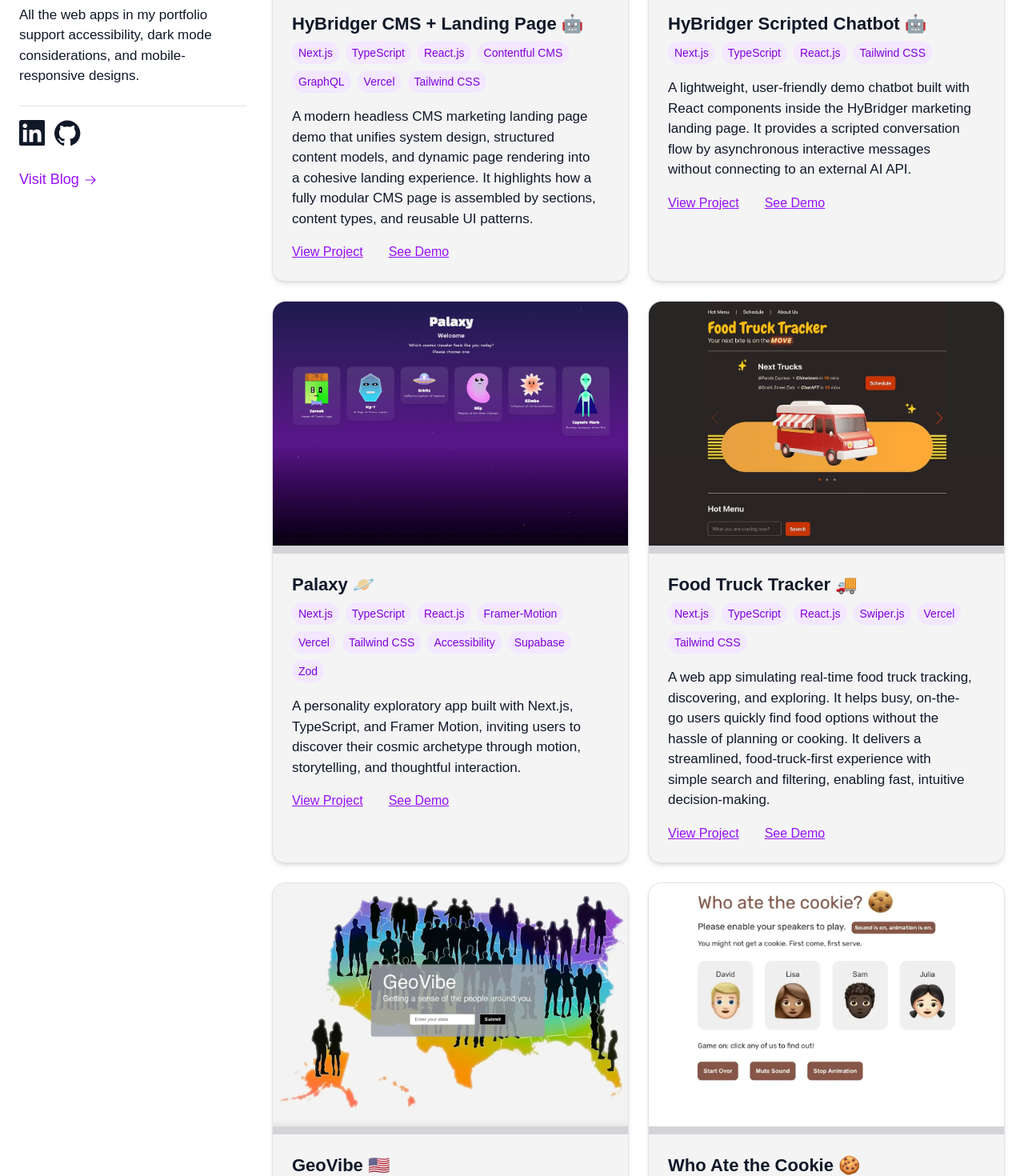
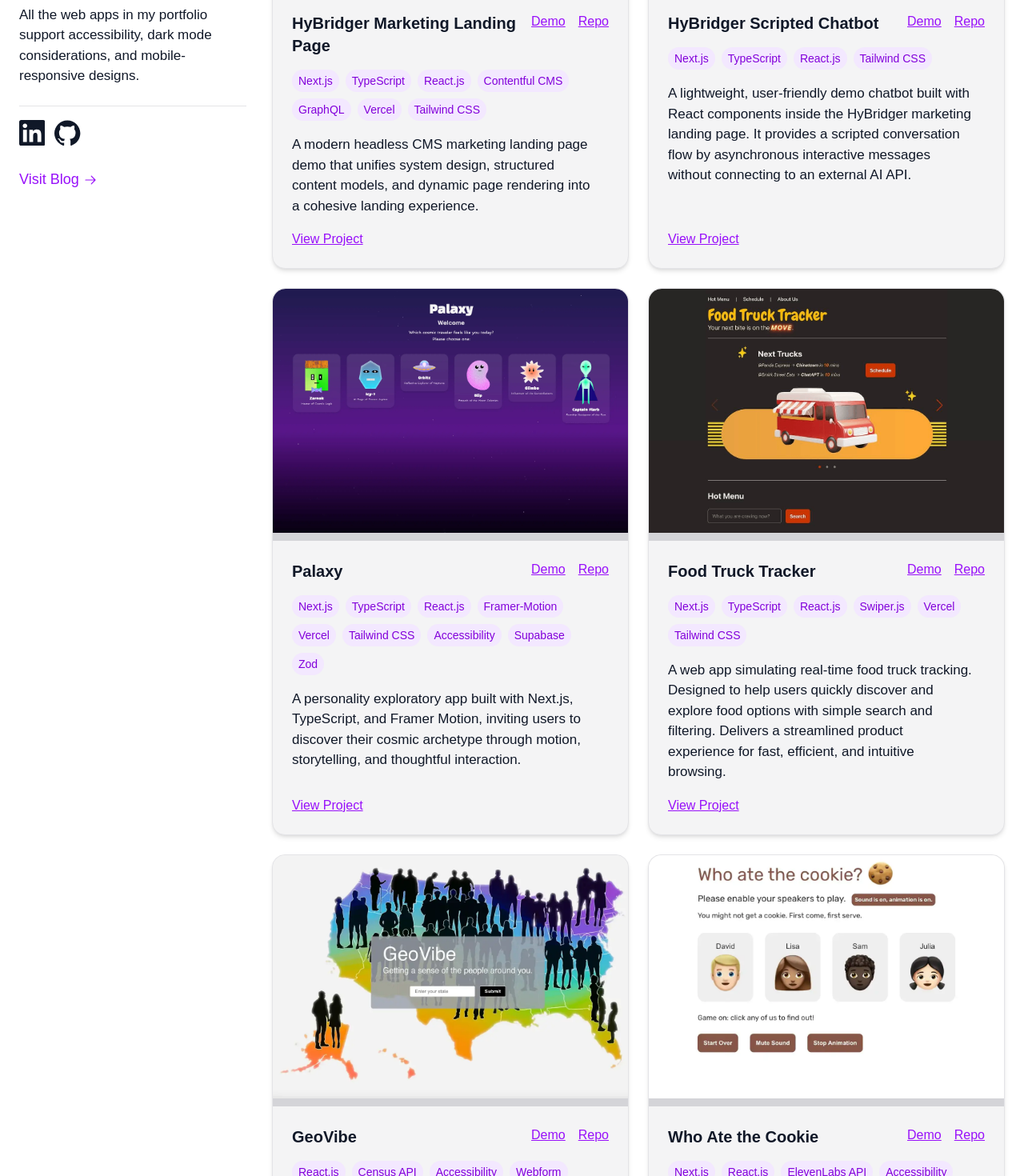
Before and after one commit to zcdev/my-portfolio, a Next.js app: page / in a window 1280 px wide. Shown: the part 400-1870 px from the top of the page at 80% size. Built offline with nearby package versions, Linux system fonts and the light colour scheme.

Commit message:
style(ui): update portfolio layout, styles, MDX data, and add repo links to project cards

```diff
--- a/src/app/content/docs/clicky-owls.mdx
+++ b/src/app/content/docs/clicky-owls.mdx
@@ -1,10 +1,11 @@
 ---
 id: 8
-title: "Clicky Owls 🦉"
+title: "Clicky Owls"
 slug: "clicky-owls"
 tech: ["React.js", "Vercel", "React Confetti", "Framer Motion", "Vite", "Accessibility", "CSS Grid", "Flexbox"]
 description: "A lighthearted game built with React.js. Players must click through randomly shuffled owls without repetition, encouraging them to sharpen their focus and strategic memory recall."
 demo: "clicky-owls.vercel.app"
+repo: "github.com/zcdev/clicky-owls"
 ---
 
 ![Clicky Owls project screenshot](/assets/clicky-owls.webp)
--- a/src/app/content/docs/easter-eggs-festival.mdx
+++ b/src/app/content/docs/easter-eggs-festival.mdx
@@ -1,6 +1,6 @@
 ---
 id: 7
-title: "Easter Eggs Festival 🐣"
+title: "Easter Eggs Festival"
 slug: "easter-eggs-festival"
 tech: ["React.js", "TypeScript", "Vite", "Audio", "Accessibility", "CSS Grid", "Flexbox", "Mobile-first", "Dark Mode", "Vercel"]
 description: "A strategic number-memory game built with React.js. Features custom sound design that is both accessible and user-friendly, creating a fun and inclusive experience suitable for all ages."
--- a/src/app/content/docs/food-truck-tracker.mdx
+++ b/src/app/content/docs/food-truck-tracker.mdx
@@ -1,9 +1,9 @@
 ---
 id: 4
-title: "Food Truck Tracker 🚚"
+title: "Food Truck Tracker"
 slug: "food-truck-tracker"
 tech: ["Next.js", "TypeScript", "React.js", "Swiper.js", "Vercel", "Tailwind CSS"]
-description: "A web app simulating real-time food truck tracking, discovering, and exploring. It helps busy, on-the-go users quickly find food options without the hassle of planning or cooking. It delivers a streamlined, food-truck-first experience with simple search and filtering, enabling fast, intuitive decision-making."
+description: "A web app simulating real-time food truck tracking. Designed to help users quickly discover and explore food options with simple search and filtering. Delivers a streamlined product experience for fast, efficient, and intuitive browsing."
 demo: "food-truck-tracker-app.vercel.app"
 ---
 
--- a/src/app/content/docs/geovibe.mdx
+++ b/src/app/content/docs/geovibe.mdx
@@ -1,6 +1,6 @@
 ---
 id: 5
-title: "GeoVibe 🇺🇸"
+title: "GeoVibe"
 slug: "geovibe"
 tech: ["React.js", "Census API", "Accessibility", "Webform", "HTML5", "CSS3", "Vite", "Dark Mode", "Vercel"]
 description: "A user-friendly single-page web app built with React.js. Helps users explore U.S. Census data and gain insights into population, medium income, age, gender, and diversity across all 50 states."
--- a/src/app/content/docs/hybridger-cms-landing-page.mdx
+++ b/src/app/content/docs/hybridger-cms-landing-page.mdx
@@ -1,13 +1,14 @@
 ---
 id: 1
-title: "HyBridger CMS + Landing Page 🤖"
-slug: "hybridger-cms-landing-page"
+title: "HyBridger Marketing Landing Page"
+slug: "hybridger-marketing-landing-page"
 tech: ["Next.js", "TypeScript", "React.js", "Contentful CMS", "GraphQL", "Vercel", "Tailwind CSS"]
-description: "A modern headless CMS marketing landing page demo that unifies system design, structured content models, and dynamic page rendering into a cohesive landing experience. It highlights how a fully modular CMS page is assembled by sections, content types, and reusable UI patterns."
+description: "A modern headless CMS marketing landing page demo that unifies system design, structured content models, and dynamic page rendering into a cohesive landing experience."
 demo: "hybridger.vercel.app"
+repo: "github.com/zcdev/hybridger"
 ---
 
-![HyBridger project homepage screenshot](/assets/hybridger-cms-landing-page.webp)
+![HyBridger project homepage screenshot](/assets/hybridger-marketing-landing-page.webp)
 
 [See Demo](https://hybridger.vercel.app/)
 [Visit Repo](https://github.com/zcdev/hybridger)
--- a/src/app/content/docs/hybridger-scripted-chatbot.mdx
+++ b/src/app/content/docs/hybridger-scripted-chatbot.mdx
@@ -1,6 +1,6 @@
 ---
 id: 2
-title: "HyBridger Scripted Chatbot 🤖"
+title: "HyBridger Scripted Chatbot"
 slug: "hybridger-scripted-chatbot"
 tech: ["Next.js", "TypeScript", "React.js", "Tailwind CSS"]
 description: "A lightweight, user-friendly demo chatbot built with React components inside the HyBridger marketing landing page. It provides a scripted conversation flow by asynchronous interactive messages without connecting to an external AI API."
--- a/src/app/content/docs/palaxy-app.mdx
+++ b/src/app/content/docs/palaxy-app.mdx
@@ -1,6 +1,6 @@
 ---
 id: 3
-title: "Palaxy 🪐"
+title: "Palaxy"
 slug: "palaxy-app"
 tech: ["Next.js", "TypeScript", "React.js", "Framer-Motion", "Vercel", "Tailwind CSS", "Accessibility", "Supabase", "Zod"]
 description: "A personality exploratory app built with Next.js, TypeScript, and Framer Motion, inviting users to discover their cosmic archetype through motion, storytelling, and thoughtful interaction."
--- a/src/app/content/docs/techie-cookie.mdx
+++ b/src/app/content/docs/techie-cookie.mdx
@@ -1,6 +1,6 @@
 ---
 id: 9
-title: "Techie Cookie 🥠"
+title: "Techie Cookie"
 slug: "techie-cookie"
 tech: ["Next.js", "TypeScript", "React.js", "Hugging Face", "Vercel", "Tailwind CSS", "Accessibility", "CSS3 Animations"]
 description: "A motivational app built with Next.js and TypeScript, offering a mix of custom and AI-generated fortune cookie messages that blend humor, insight, and encouragement for developers."
--- a/src/app/content/docs/who-ate-the-cookie.mdx
+++ b/src/app/content/docs/who-ate-the-cookie.mdx
@@ -1,6 +1,6 @@
 ---
 id: 6
-title: "Who Ate the Cookie 🍪"
+title: "Who Ate the Cookie"
 slug: "who-ate-the-cookie"
 tech: ["Next.js", "React.js", "ElevenLabs API", "Accessibility", "CSS Grid", "Flexbox", "Mobile-first", "Dark Mode", "Vercel"]
 description: "A playful, interactive, voice-first detective game built with Next.js. Designed for accessibility and performance, with an engaging narrative that keeps players curious to the end."
--- a/src/app/project/page.tsx
+++ b/src/app/project/page.tsx
@@ -10,32 +10,43 @@ export default async function ProjectIndex() {
   const sorted = sortProjectDocsById(docs);
 
   return (
-    <ul className="grid md:grid-cols-2 gap-6">
+    <ul className="grid grid-cols-1 md:grid-cols-2 gap-6">
       {sorted.map((doc) => {
         return (
           <li
             key={doc.id}
-            className="rounded-2xl border-1 border-zinc-200 shadow-md bg-zinc-100 dark:bg-stone-800 dark:text-zinc-400 dark:border-none"
+            className="flex flex-col rounded-2xl border-1 border-zinc-200 shadow-md bg-zinc-100 dark:bg-stone-800 dark:text-zinc-400 dark:border-none"
           >
-            <ResponsiveImage className="rounded-t-2xl" src={`/assets/${doc.slug}`} alt="" width={600} height={411} />
-            <div className="p-6 border-t-10 border-zinc-300">
-              <h3 className="text-2xl text-[22px] font-bold mb-2">{doc.title}</h3>
+            <ResponsiveImage className="rounded-t-2xl" src={`/assets/${doc.slug}`} alt="" width={1200} height={822} />
+            <div className="pt-6 pr-6 pl-6 border-t-10 border-zinc-300 h-full">
+              <div className="flex">
+                <h3 className="text-left md:text-lg lg:text-xl font-bold mb-2 md:pr-8 lg:pr-2 w-[80%]">{doc.title}</h3>
+                <div className="flex justify-end">
+                  <Link
+                    href={`https://${doc.demo}`}
+                    target="_blank"
+                    className="text-base text-purple-600 dark:text-purple-400 underline mr-4"
+                  >
+                    Demo
+                  </Link>
+                  <Link
+                    href={`https://${doc.repo}`}
+                    target="_blank"
+                    className="text-base text-purple-600 dark:text-purple-400 underline"
+                  >
+                    Repo
+                  </Link>
+                </div>
+              </div>
               <ListPills items={doc.tech} />
               <p className="text-base text-[17px] mt-3 mb-4 pr-4">{doc.description}</p>
-              <Link
-                href={`/project/${doc.slug}`}
-                className="text-base text-purple-600 dark:text-purple-400 underline mr-8"
-              >
-                View Project
-              </Link>
-              <Link
-                href={`https://${doc.demo}`}
-                target="_blank"
-                className="text-base text-purple-600 dark:text-purple-400 underline"
-              >
-                See Demo
-              </Link>
             </div>
+            <Link
+              href={`/project/${doc.slug}`}
+              className="text-base text-purple-600 dark:text-purple-400 underline pl-6 pr-6 pb-6"
+            >
+              View Project
+            </Link>
           </li>
         );
       })}
--- a/src/app/types/mdxmeta.ts
+++ b/src/app/types/mdxmeta.ts
@@ -6,5 +6,5 @@ export type MdxMeta = {
     description?: string;
     tech?: string[] | undefined;
     demo?: string;
-    codebase?: string;
+    repo?: string;
 };
--- a/src/app/utils/index-metadata.ts
+++ b/src/app/utils/index-metadata.ts
@@ -20,7 +20,7 @@ export function getPostMetadata(contentFolder: "docs" | "posts"): MdxMeta[] {
       description: (data.description as string) || undefined,
       tech: (Array.isArray(data.tech) ? data.tech : [data.tech]) || undefined,
       demo: (data.demo as string) || undefined,
-      codebase: (data.codebase as string) || undefined,
+      repo: (data.repo as string) || undefined,
     };
   });
 }
```
Also changed, not shown: public/assets/hybridger-marketing-landing-page.png (renamed from public/assets/hybridger-cms-landing-page.png), public/assets/hybridger-marketing-landing-page.webp (renamed from public/assets/hybridger-cms-landing-page.webp).
